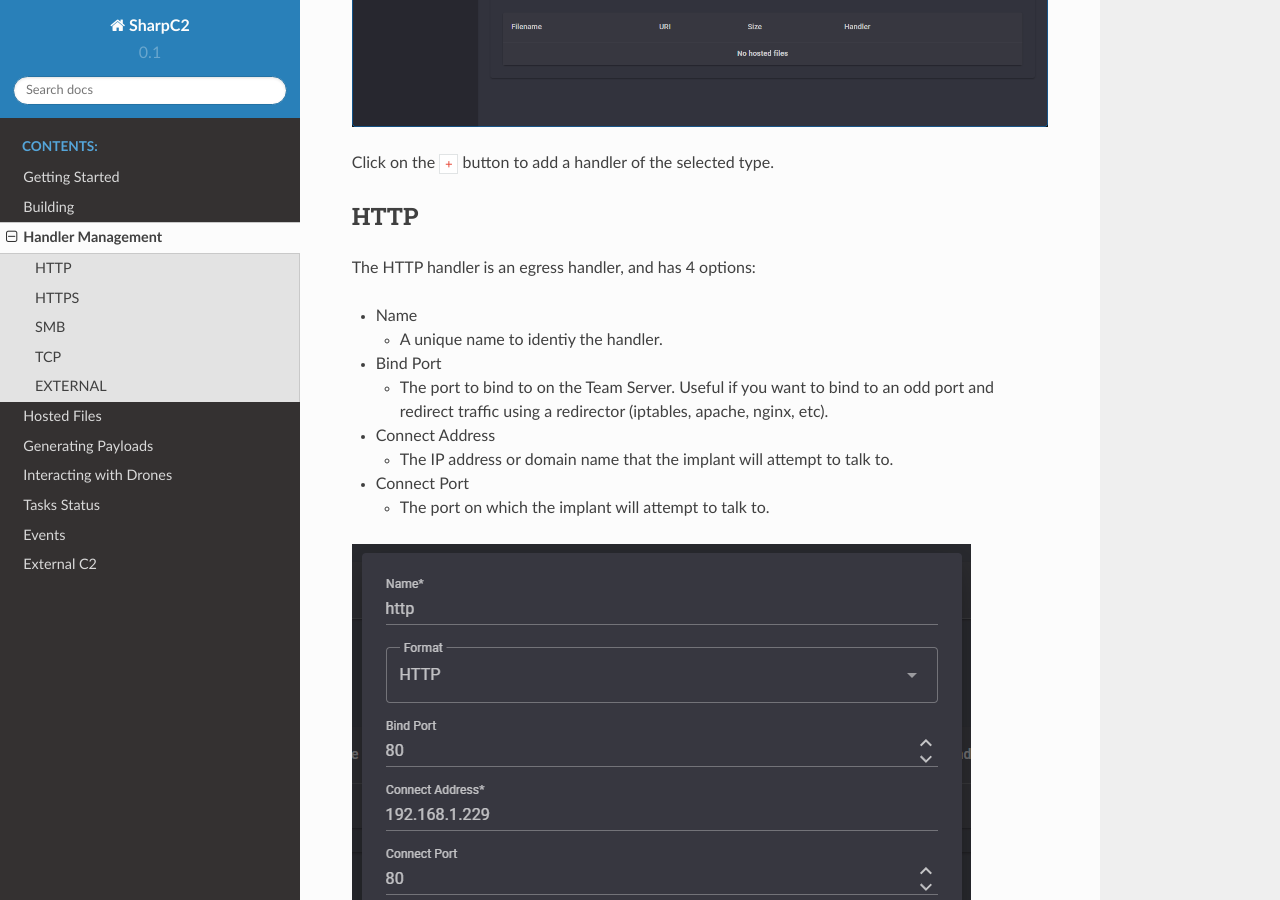
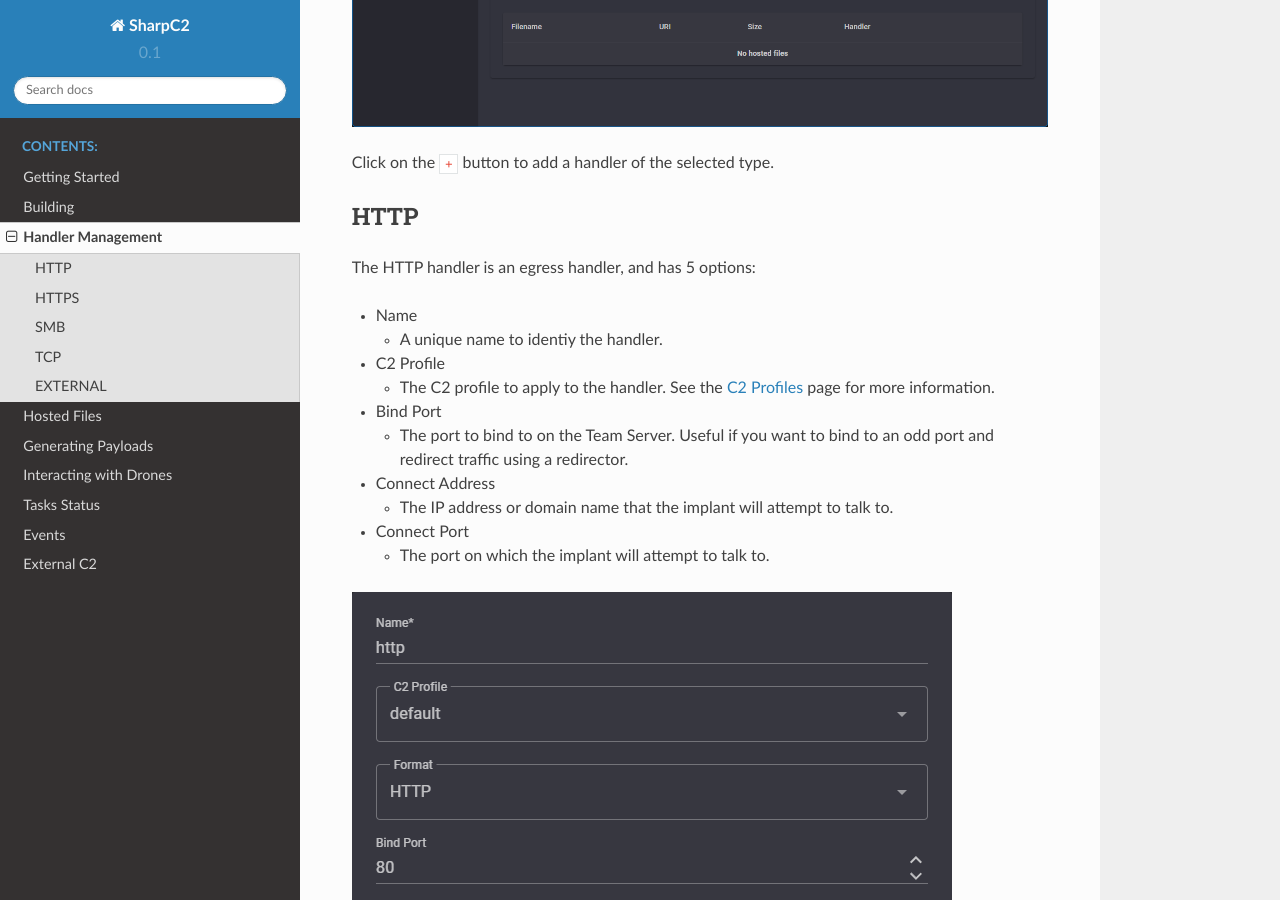
Before and after one commit to rasta-mouse/SharpC2-Docs, a Sphinx documentation site: the page built from docs/source/handlers.rst, in a window 1280 px wide and 900 px high, scrolled down 394 px. Built offline with Sphinx 7.4.7 and the Read the Docs theme 2.0.0, drawn with Linux system fonts in a browser that asks for light colours; pages that are not in the unit, such as notebooks, are missing from menus.

Commit message:
Initial C2 Profile docs

```diff
--- a/docs/source/handlers.rst
+++ b/docs/source/handlers.rst
@@ -10,15 +10,19 @@
 HTTP
 ----
 
-The HTTP handler is an egress handler, and has 4 options:
+The HTTP handler is an egress handler, and has 5 options:
 
 * Name
 
   * A unique name to identiy the handler.
 
+* C2 Profile
+
+  * The C2 profile to apply to the handler.  See the :doc:`c2-profiles` page for more information.
+
 * Bind Port
 
-  * The port to bind to on the Team Server.  Useful if you want to bind to an odd port and redirect traffic using a redirector (iptables, apache, nginx, etc).
+  * The port to bind to on the Team Server.  Useful if you want to bind to an odd port and redirect traffic using a redirector.
 
 * Connect Address
 
```
Also changed, not shown: docs/source/c2-profiles.rst (added, +34 -0 lines), docs/source/images/handlers/ext.png, docs/source/images/handlers/http.png, docs/source/images/handlers/https.png, docs/source/images/handlers/smb.png, docs/source/images/handlers/tcp.png.
